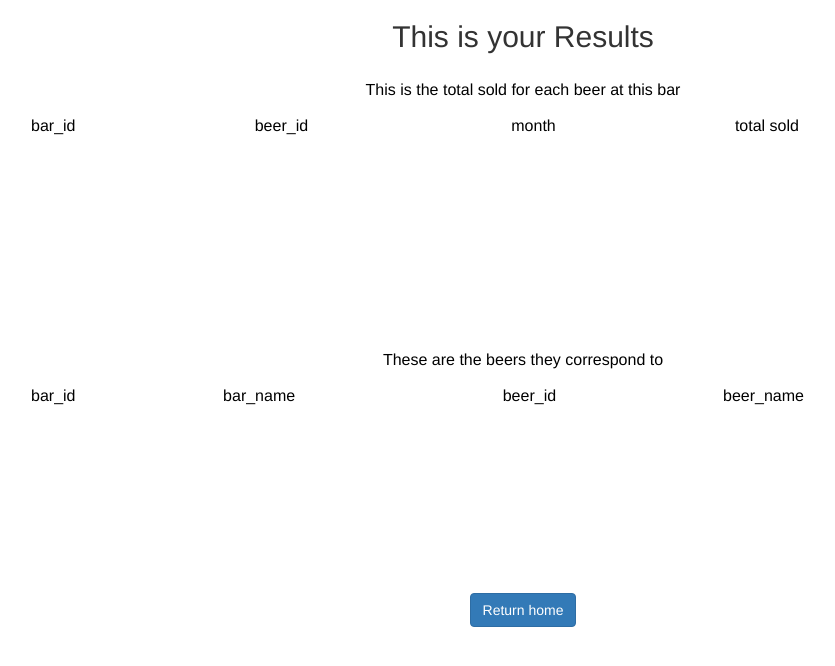
After one commit to ZohaibZ/FlaskApp, a Flask app: template application/templates/results3.html in a window 1280 px wide. The commit adds this page. Shown: the top 666 px of the page, without its empty margins (117-952 px from the left). Run offline with Flask 2, Linux system fonts and the light colour scheme; the template is opened without the code that fills it, so the values that code supplies are empty; some libraries are stand-ins or nearby versions.

Commit message:
3rd Query in

```diff
--- a/application.py
+++ b/application.py
@@ -12,9 +12,9 @@ def index():
     engine = create_engine('mysql+pymysql://my336Db:zohaibdatabase@my336instance.cffs7lx8bqq2.us-east-1.rds.amazonaws.com:3306/BarBeerDrinkerPlus', convert_unicode=True)
     connection = engine.connect()
 
-    state_select = stateSelection()
-    media_select = mediaSelection()
-
+    state_select = stateSelection(request.form)
+    media_select = mediaSelection(request.form)
+    monthly_sale = monthlySales(request.form)
 
     if request.method == 'POST' and state_select.validate_on_submit():
         print "state here"
@@ -31,7 +31,15 @@ def index():
         bar_tuples=connection.execute("select f.friend_id, b.* from friends f join frequents f1 on f1.drinker_id=f.friend_id join bars b on f1.bar_id=b.id where f.drinker_id="+str(target_drinker.id)+" and f.socialmedia_id='"+target_media+"'").fetchall()
         return render_template('results2.html', results1 = bar_tuples, results2 = drinker_tuples)
 
-    return render_template('index.html', form1 = state_select, form2 = media_select)
+    if request.method == 'POST' and monthly_sale.validate_on_submit():
+        print "monthly here"
+        target_bar = monthly_sale.bar.data
+        target_month = monthly_sale.month.data
+        bar_tuples=connection.execute("select bar_id, beer_id, month, sum(qty) as sumq from sells where bar_id ="+str(target_bar.id)+" and month ="+target_month+" group by bar_id, beer_id, month").fetchall()
+        beer_tuples=connection.execute("select distinct s.bar_id as bar_id, b1.name as bar_name, s.beer_id as beer_id, b.name as beer_name from bars b1 join sells s on s.bar_id=b1.id join beers b on b.id = s.beer_id where bar_id ="+str(target_bar.id)+" and month ="+target_month).fetchall()
+        return render_template('results3.html', results1 = bar_tuples, results2 = beer_tuples)
+
+    return render_template('index.html', form1 = state_select, form2 = media_select, form3 = monthly_sale)
 
 if __name__ == '__main__':
     application.run(debug = True)
--- a/application/forms.py
+++ b/application/forms.py
@@ -16,14 +16,24 @@ STATE_CHOICES = [('AL', 'Alabama'),('AK','Alaska'),('AZ', 'Arizona'),('AR','Arka
 
 MEDIA_CHOICES = [('1','facebook'),('2','twitter'),('3','instagram')]
 
+MONTH_CHOICES = [('9','September'),('10','October'),('11', 'November')]
+
+def drinker_query():
+    return drinkers.query.order_by(drinkers.name)
+
+def bar_query():
+    return bars.query.order_by(bars.name)
+
 class stateSelection(FlaskForm):
     state = SelectField(label = 'State', choices = STATE_CHOICES)
     submit = SubmitField("Submit")
-
-def drinker_query():
-    return drinkers.query.order_by(drinkers.name)
 
 class mediaSelection(FlaskForm):
     drinker = QuerySelectField(query_factory=drinker_query ,allow_blank=False)
     media = SelectField(label = 'Media', choices = MEDIA_CHOICES)
     submit = SubmitField("Submit")
+
+class monthlySales(FlaskForm):
+    bar = QuerySelectField(query_factory=bar_query, allow_blank=False)
+    month = SelectField(label = 'Month', choices = MONTH_CHOICES)
+    submit = SubmitField("Submit")
--- a/application/models.py
+++ b/application/models.py
@@ -14,7 +14,7 @@ class bars(db.Model):
     phone = db.Column(db.String(30))
 
     def __repr__(self):
-        return "Bar '{}'".format(self.name)
+        return "{}".format(self.name)
 
 class drinkers(db.Model):
     id = db.Column(db.Integer, primary_key=True)
--- /dev/null
+++ b/application/templates/results3.html
@@ -0,0 +1,103 @@
+{% extends "base.html" %} {% import 'macros.html' as macros %}{% block content %}
+<style>
+  #table-wrapper {
+    position: relative;
+  }
+
+  #table-scroll {
+    height: 250px;
+    width: 1000px;
+    overflow: auto;
+    margin-top: 20px;
+  }
+
+  #table-wrapper table {
+    width: 100%;
+
+  }
+
+  #table-wrapper table * {
+    background: peach;
+    color: black;
+  }
+
+  #table-wrapper table thead th td .text {
+    position: absolute;
+    top: -20px;
+    z-index: 2;
+    height: 20px;
+    width: 20%;
+    border: 1px solid red;
+  }
+
+  caption {
+      display: table-caption;
+      text-align: center;
+  }
+
+</style>
+
+
+  <div align="center">
+    <h2> This is your Results </h2>
+  </div>
+
+<div align="center">
+  <div id="table-wrapper">
+    <div id="table-scroll">
+      <table class="table table-striped table-hover">
+        <caption>This is the total sold for each beer at this bar</caption>
+        <thead>
+          <tr>
+            <td>bar_id</td>
+            <td>beer_id</td>
+            <td>month</td>
+            <td>total sold</td>
+          </tr>
+        </thead>
+        <tbody>
+          {% for z in results1 %}
+          <tr>
+            <td>{{ z.bar_id }}</td>
+            <td>{{ z.beer_id }}</td>
+            <td>{{ z.month }}</td>
+            <td>{{ z.sumq }}</td>
+          </tr>
+          {% endfor %}
+        </tbody>
+      </table>
+    </div>
+  </div>
+
+  <div id="table-wrapper">
+    <div id="table-scroll">
+      <table class="table table-striped table-hover">
+        <caption>These are the beers they correspond to</caption>
+        <thead>
+          <tr>
+            <td>bar_id</td>
+            <td>bar_name</td>
+            <td>beer_id</td>
+            <td>beer_name</td>
+          </tr>
+        </thead>
+        <tbody>
+          {% for z in results2 %}
+          <tr>
+            <td>{{ z.bar_id}}</td>
+            <td>{{ z.bar_name }}</td>
+            <td>{{ z.beer_id }}</td>
+            <td>{{ z.beer_name }}</td>
+          </tr>
+          {% endfor %}
+        </tbody>
+      </table>
+    </div>
+  </div>
+
+</div>
+
+  <div align="center" <p><a href="/"><button type="submit" class="btn btn-primary">Return home</button></p></a></div>
+
+
+  {% endblock %}
--- a/application/templates/test.html
+++ b/application/templates/test.html
@@ -44,8 +44,8 @@
         <tbody>
           {% for z in results1 %}
           <tr>
-            <td>{{ z.id }}</td>
-            <td>{{ z.name }}</td>
+            <td>{{ z.bar_id }}</td>
+            <td>{{ z.beer_id }}</td>
           </tr>
           {% endfor %}
         </tbody>
```
Also changed, not shown: application/templates/index.html (+7 -2 lines), 2 other files.
